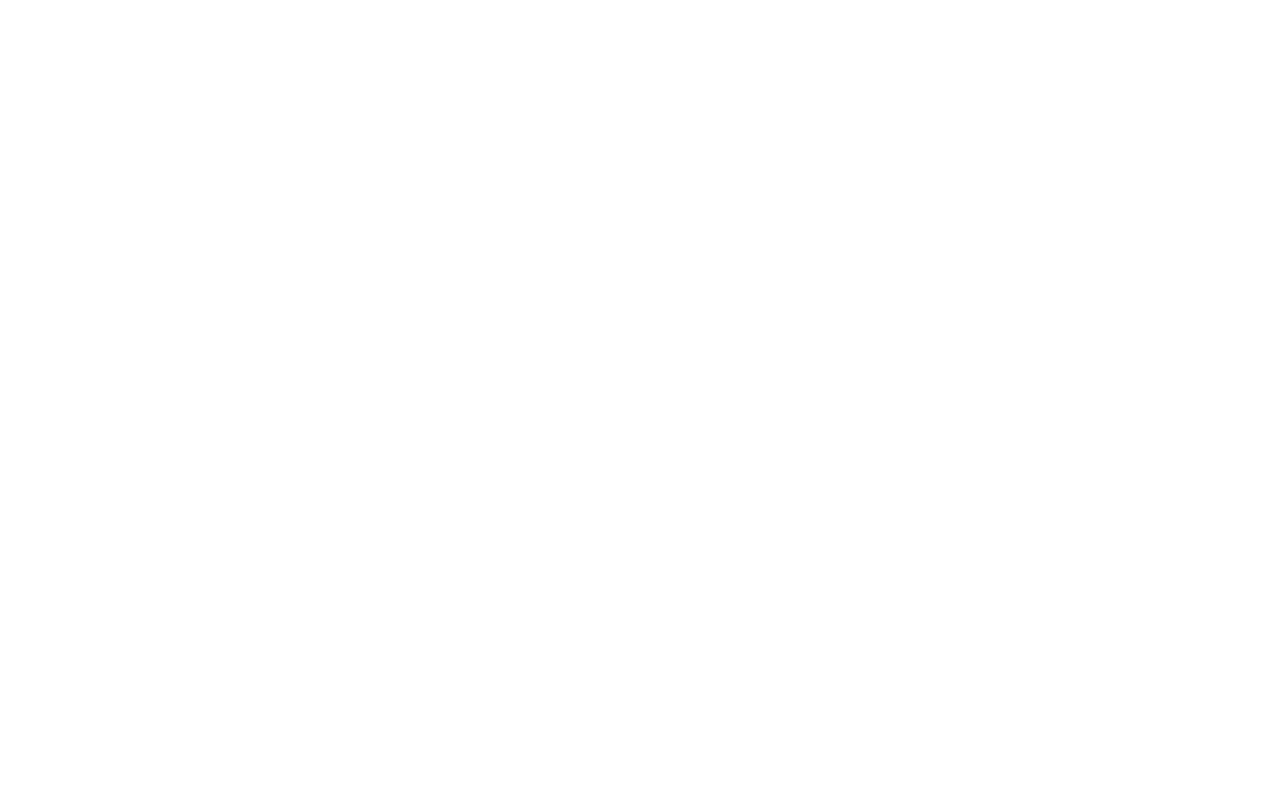
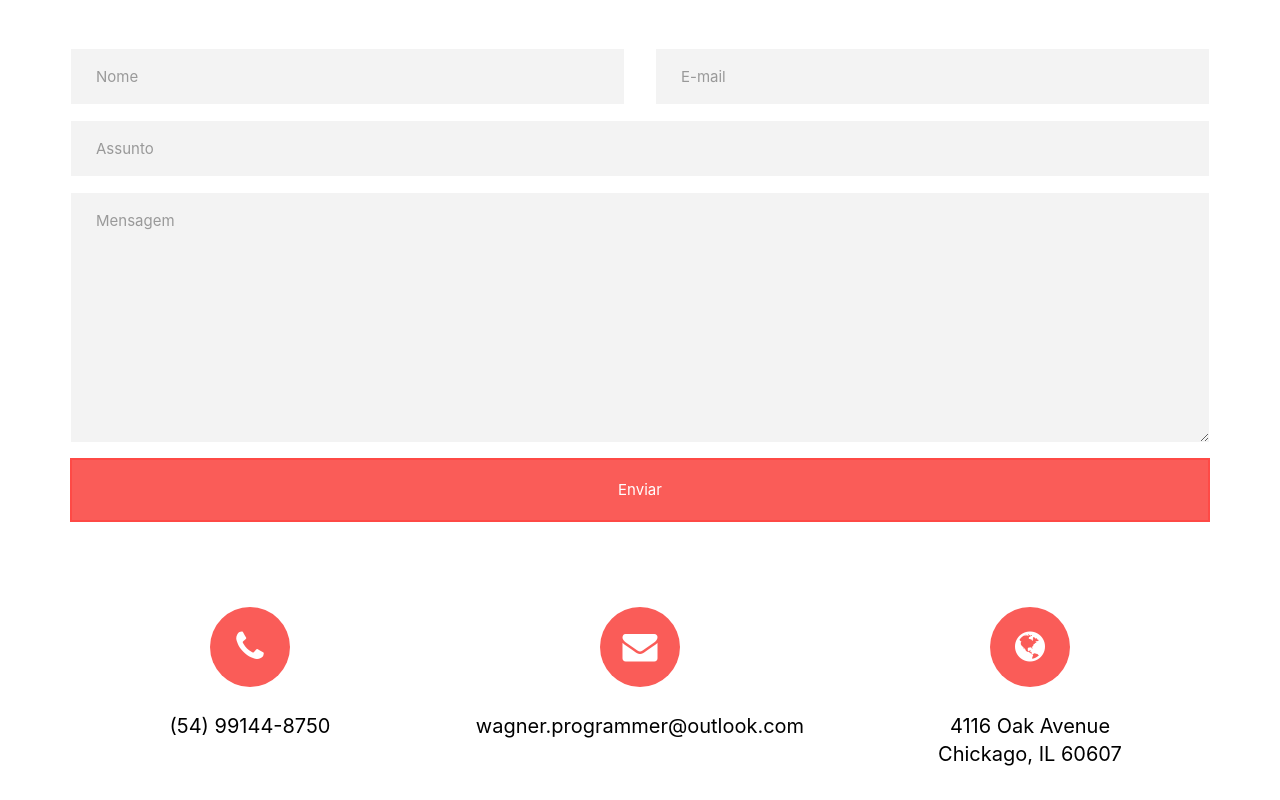
Before and after one commit to renatoanunciacao/portifolio, a React (Create React App) app: page / in a window 1280 px wide. Shown: the part 2720-3520 px from the top of the page. Before the commit the page ends 2713 px from the top, so only its background shows below. Built offline with nearby package versions, Linux system fonts and the light colour scheme.

Commit message:
ajuste no envio de email

```diff
--- a/package.json
+++ b/package.json
@@ -2,10 +2,12 @@
   "name": "portfolio-anunciacao",
   "version": "0.1.0",
   "private": true,
+  "proxy": "http://localhost:3001",
   "dependencies": {
     "@testing-library/jest-dom": "^5.16.1",
     "@testing-library/react": "^12.1.2",
     "@testing-library/user-event": "^13.5.0",
+    "axios": "^0.24.0",
     "react": "^17.0.2",
     "react-dom": "^17.0.2",
     "react-scripts": "5.0.0",
--- a/src/App.js
+++ b/src/App.js
@@ -1,3 +1,4 @@
+import Contact from "./components/Contact";
 import Footer from "./components/Footer";
 import Header from "./components/Header";
 import Portfolio from "./components/Porfolio";
@@ -12,7 +13,7 @@ function App() {
       <Slider />
       <Services />
       <Portfolio />
-
+      <Contact />
       <Footer />
     </div>
   );
--- /dev/null
+++ b/src/components/Contact.jsx
@@ -0,0 +1,94 @@
+import React, { Component } from "react";
+import axios from "axios";
+
+export default class Contact extends Component{
+
+    nome = React.createRef();
+    email = React.createRef();
+    assunto = React.createRef();
+    mensagem = React.createRef();
+
+    state = {
+        nome: "",
+        email: "",
+        assunto: "",
+        mensagem: ""
+    };
+
+    comprovarCambios = () => {
+        var nome = this.nome.current.value;
+        var email = this.email.current.value;
+        var assunto = this.assunto.current.value;
+        var mensagem = this.mensagem.current.value;
+        this.setState({
+            nome: nome,
+            email: email,
+            assunto: assunto,
+            mensagem: mensagem
+        });
+    }
+
+   constructor(){
+       super();
+	   this.sendMail = this.sendMail.bind(this);
+   }
+
+   async sendMail(e){
+       e.preventDefault();
+       const { nome, email, assunto, mensagem } = this.state;
+       const form = await axios.post("/api/form", {
+        nome,
+        email,
+        assunto,
+        mensagem
+       })
+   }
+
+    render(){
+        return(
+            <section id="contact">
+	<div className="container">
+		<header>
+			<h2 className="wow fadeInDown">Contato</h2>
+			<p className="wow fadeInUp" data-wow-delay="0.1s">Envie sua proposta.
+			</p>
+		</header>
+		<form className="row" onSubmit={this.sendMail}>
+			<div className="form-group col-md-6">
+				<input name="name" type="text" placeholder="Nome" className="form-control" onChange={this.comprovarCambios} ref={this.nome}/>
+			</div>
+			<div className="form-group col-md-6">
+				<input name="mail" type="email"  onChange={this.comprovarCambios} placeholder="E-mail" className="form-control"  ref={this.email} />
+			</div>
+			<div className="form-group col-md-12">
+				<input name="subject" type="subject" onChange={this.comprovarCambios} placeholder="Assunto" className="form-control" ref={this.assunto} />
+			</div>
+			<div className="form-group col-md-12">
+				<textarea name="message" className="form-control" onChange={this.comprovarCambios} rows="10" placeholder="Mensagem" ref={this.mensagem}></textarea>
+			</div>
+			<div className="form-group col-md-12">
+				<button className="btn btn-lg btn-primary">Enviar</button>
+			</div>
+		</form>
+		<div className="address">
+			<div className="row">
+				<div className="col-md-4 text-center wow zoomIn">
+					<i className="fa fa-phone circled"></i>
+					<span>(54) 99144-8750</span>
+				</div>
+				<div className="col-md-4 text-center wow zoomIn" data-wow-delay="0.2s">
+					<i className="fa fa-envelope circled"></i>
+					<span>wagner.programmer@outlook.com</span>
+				</div>
+				<div className="col-md-4 text-center wow zoomIn" data-wow-delay="0.4s">
+					<i className="fa fa-globe circled"></i>
+					<span>4116 Oak Avenue</span>
+					<span>Chickago, IL 60607</span>
+				</div>
+			</div>
+		</div>
+	</div>
+</section>
+        )
+    }
+}
```
Also changed, not shown: src/components/Footer.jsx (renamed from src/components/Footer.js), src/components/Header.jsx (renamed from src/components/Header.js), src/components/Porfolio.jsx (renamed from src/components/Porfolio.js), src/components/Services.jsx (renamed from src/components/Services.js), src/components/Slider.jsx (renamed from src/components/Slider.js), 1 other file (tests, documents, lock files or other folders).
